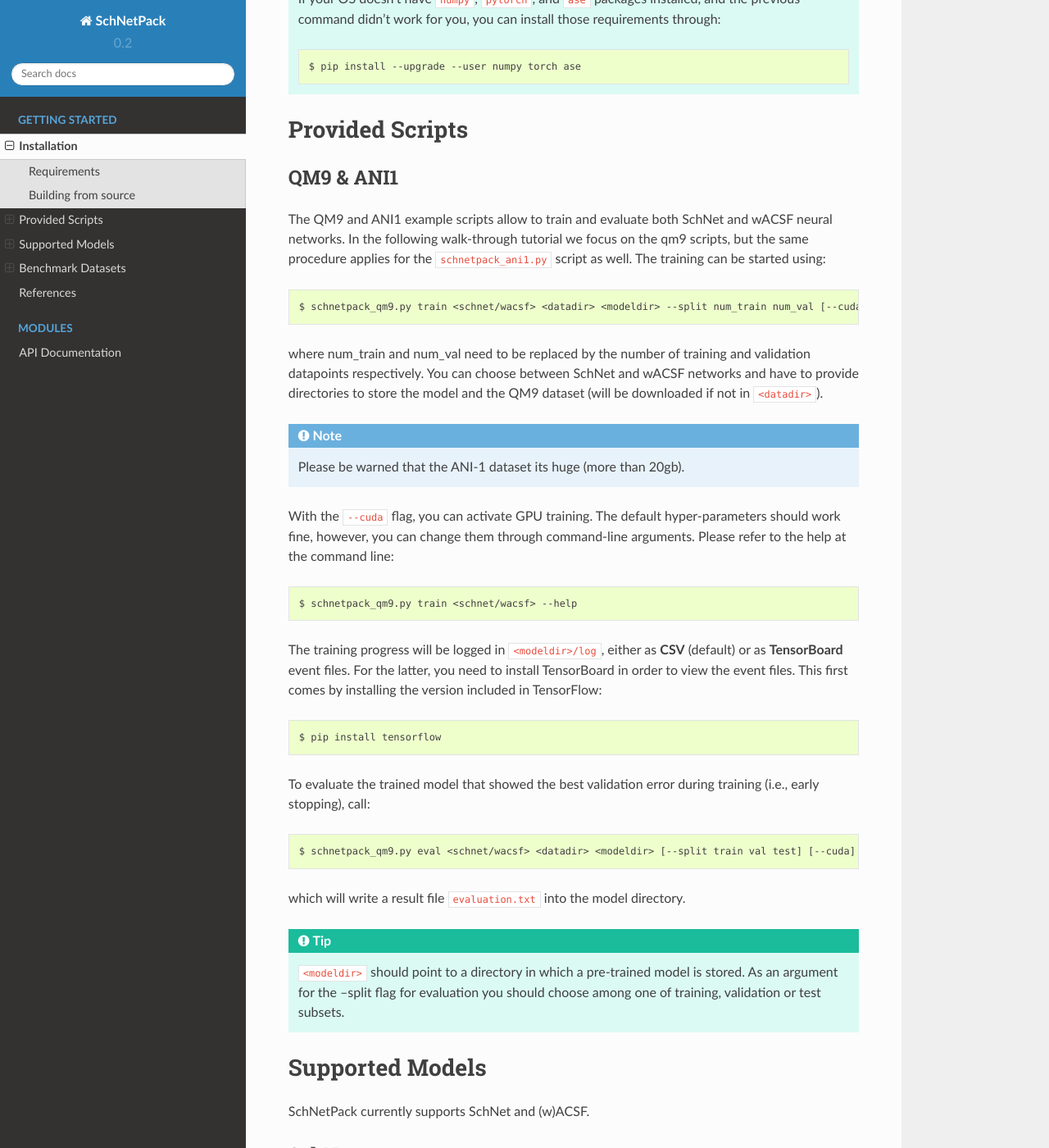
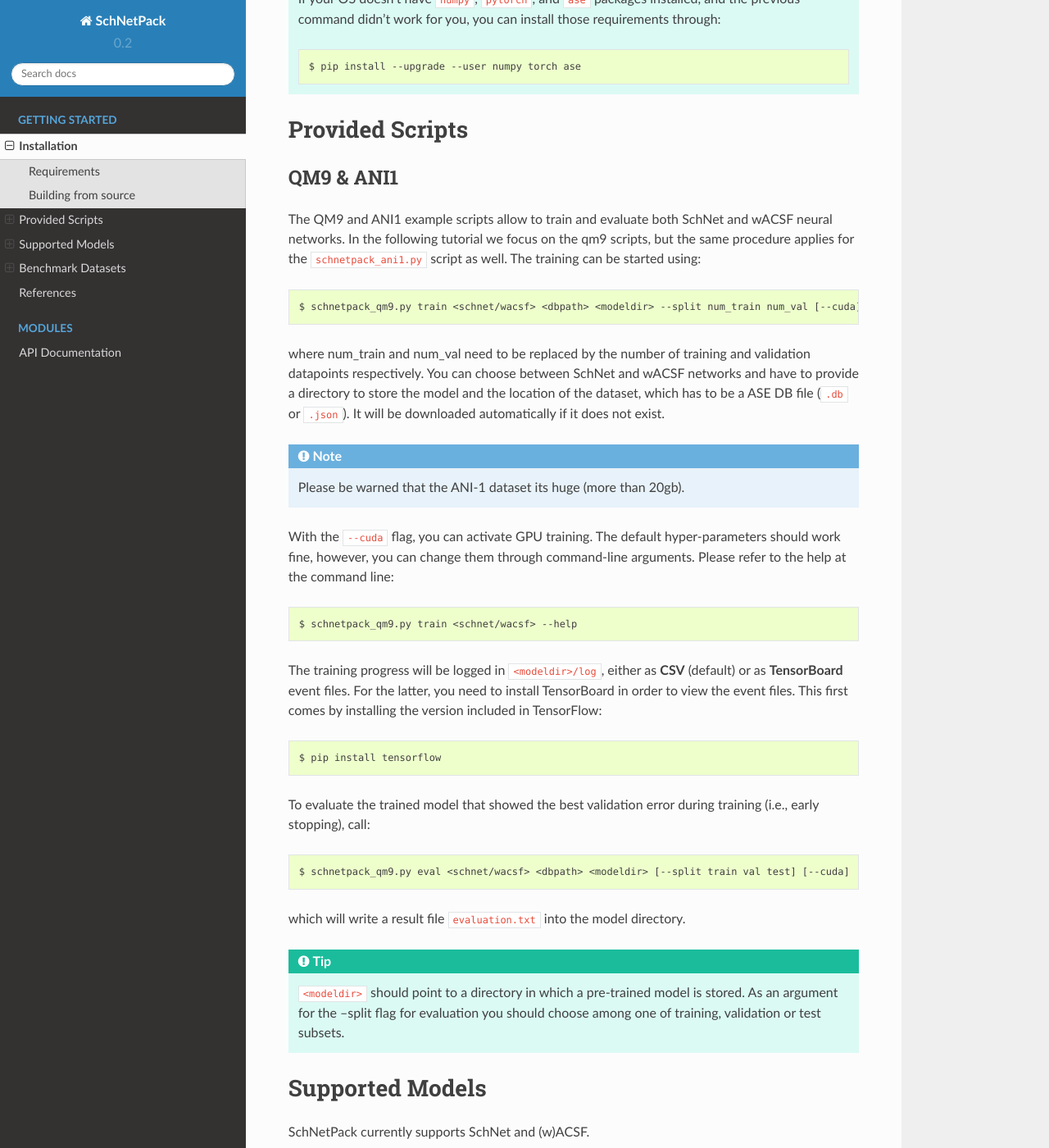
Before and after one commit to atomistic-machine-learning/schnetpack, a Sphinx documentation site: the page built from docs/guide/getstarted.rst, in a window 1280 px wide and 1400 px high, scrolled down 1125 px. Shown: the whole window at 82% size. Built offline with Sphinx 7.4.7 and the Read the Docs theme 2.0.0, drawn with Linux system fonts in a browser that asks for light colours.

Commit message:
Update docx

```diff
--- a/docs/guide/getstarted.rst
+++ b/docs/guide/getstarted.rst
@@ -81,14 +81,15 @@
 ^^^^^^^^^^^^^^^^^^
 
 The QM9 and ANI1 example scripts allow to train and evaluate both SchNet and wACSF neural networks.
-In the following walk-through tutorial we focus on the qm9 scripts, but the same procedure applies for the
+In the following tutorial we focus on the qm9 scripts, but the same procedure applies for the
 ``schnetpack_ani1.py`` script as well. The training can be started using::
 
-   $ schnetpack_qm9.py train <schnet/wacsf> <datadir> <modeldir> --split num_train num_val [--cuda]
+   $ schnetpack_qm9.py train <schnet/wacsf> <dbpath> <modeldir> --split num_train num_val [--cuda]
 
 where num_train and num_val need to be replaced by the number of training and validation datapoints respectively.
-You can choose between SchNet and wACSF networks and have to provide directories to store the model and the QM9 dataset
-(will be downloaded if not in ``<datadir>``).
+You can choose between SchNet and wACSF networks and have to provide a directory to store the model and the location
+of the dataset, which has to be a ASE DB file (``.db`` or ``.json``). It will be downloaded automatically
+if it does not exist.
 
 .. note::
    Please be warned that the ANI-1 dataset its huge (more than 20gb).
@@ -108,7 +109,7 @@
 
 To evaluate the trained model that showed the best validation error during training (i.e., early stopping), call::
 
-   $ schnetpack_qm9.py eval <schnet/wacsf> <datadir> <modeldir> [--split train val test] [--cuda]
+   $ schnetpack_qm9.py eval <schnet/wacsf> <dbpath> <modeldir> [--split train val test] [--cuda]
 
 which will write a result file ``evaluation.txt`` into the model directory.
 
```
Also changed, not shown: 2 other files.
